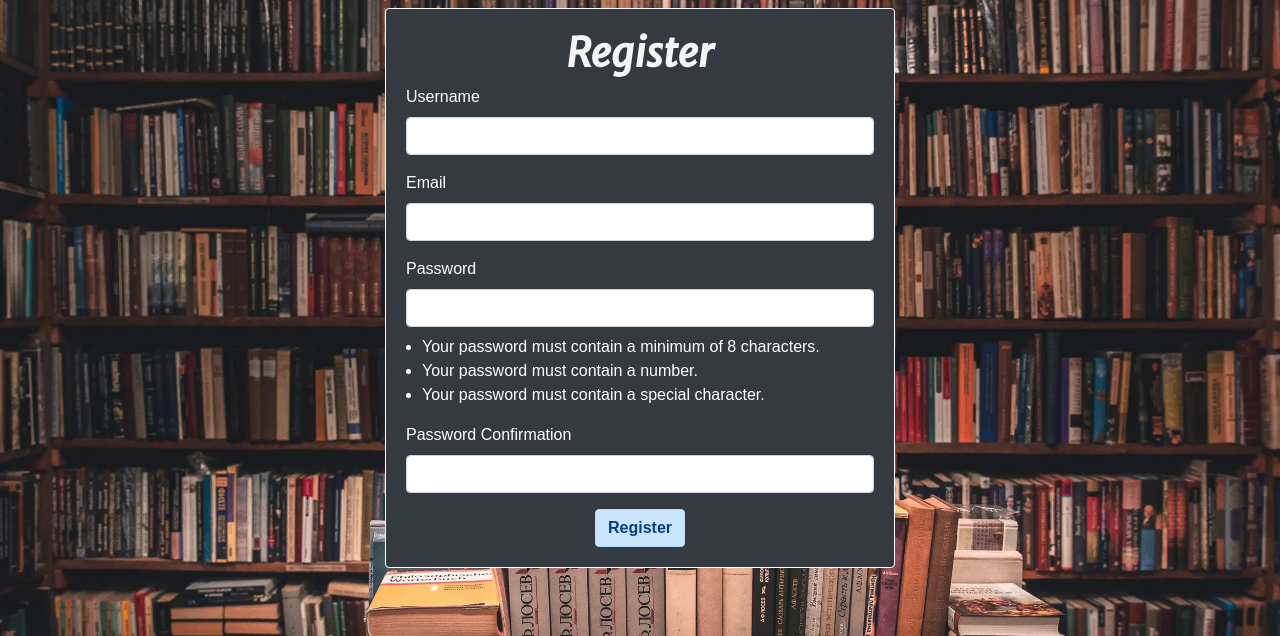
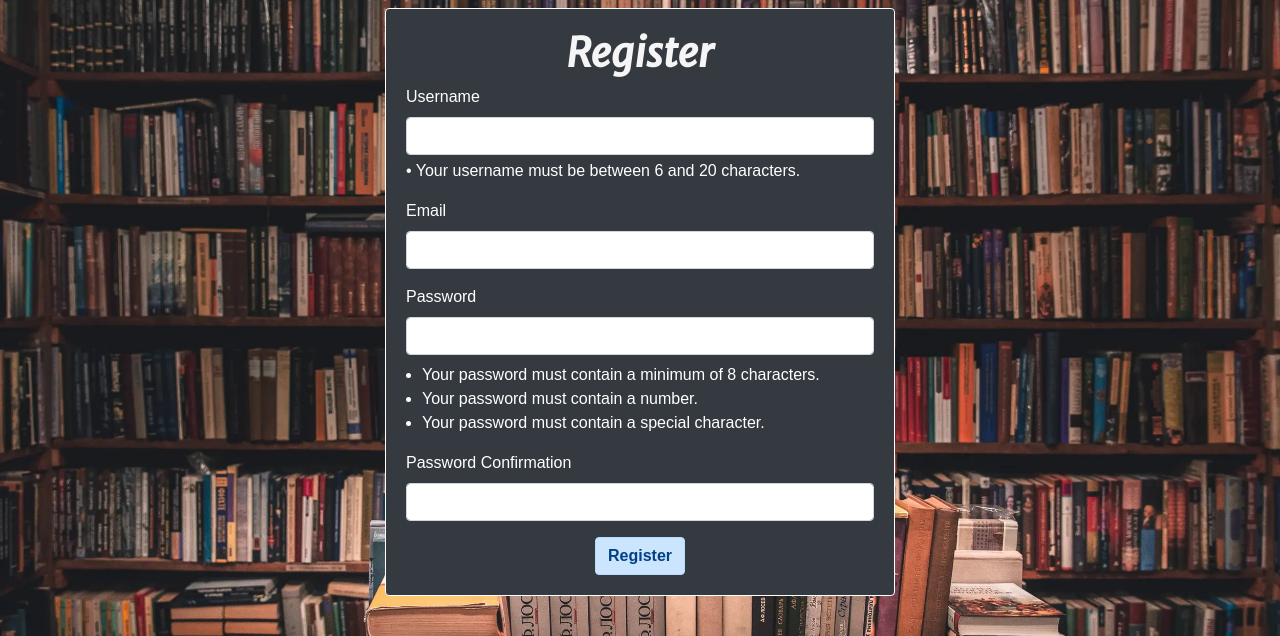
Before and after one commit to Craig-Hudson/online-book-review, a Flask app: page /register in a window 1280 px wide. Shown: the part 56-692 px from the top of the page. Run offline with Flask 2, Linux system fonts and the light colour scheme.

Commit message:
ADD: min and max length for users usernames, and add text underneath input field to inform users of thats required

```diff
--- a/readersrealm/templates/register.html
+++ b/readersrealm/templates/register.html
@@ -8,7 +8,10 @@
             <form action="{{ url_for('register_post') }}" method="POST">
                 <div class="form-group">
                     <label for="username">Username</label>
-                    <input type="text" class="form-control" id="username" name="username" required />
+                    <input type="text" class="form-control" id="username" name="username" minlength="6" maxlength="20" required />
+                    <p class="form-text text-white">
+                        &bull; Your username must be between 6 and 20 characters.
+                    </p>
                 </div>
                 <div class="form-group">
                     <label for="email">Email</label>
```
